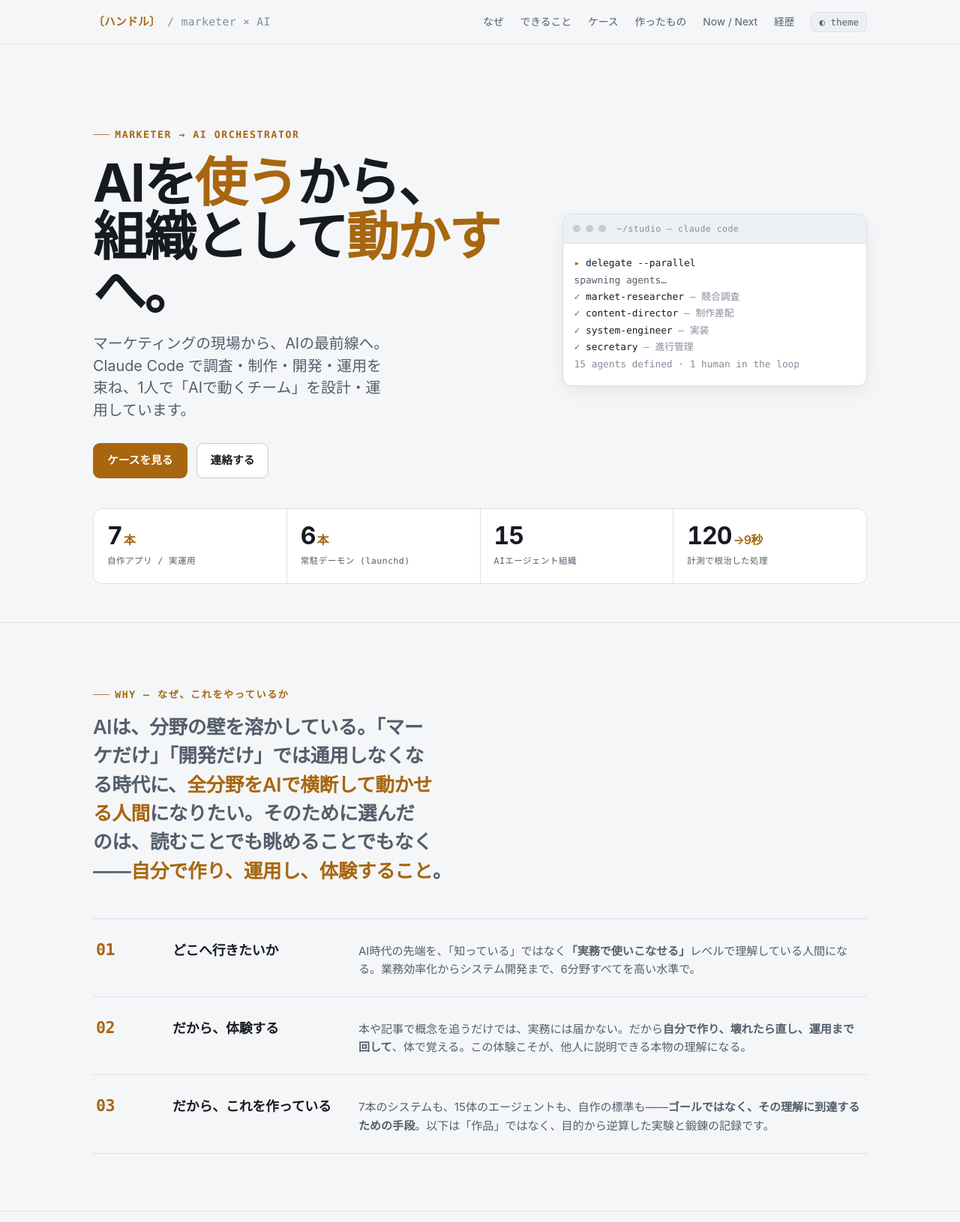
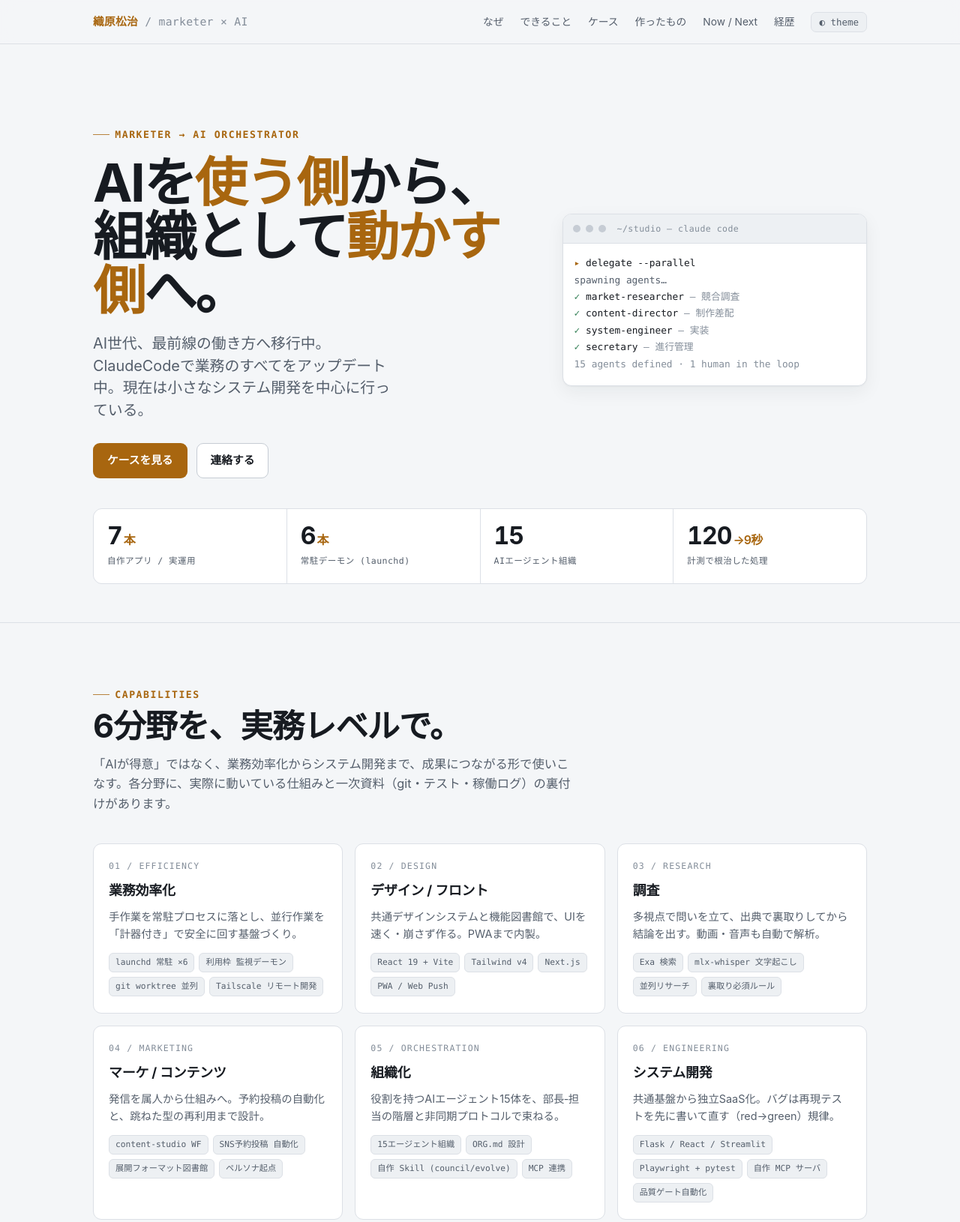
Before and after one commit to ltg201906/ori-portfolio, a plain HTML site: page index.html in a window 1280 px wide. Shown: the top 1630 px of the page at 75% size. Drawn offline with Linux system fonts and the light colour scheme.

Commit message:
Edit: ハンドル名・メインコピー・概要文・Why削除・問い合わせフォーム一旦削除

```diff
--- a/index.html
+++ b/index.html
@@ -5,7 +5,7 @@
 <meta name="viewport" content="width=device-width, initial-scale=1">
 <!-- 完成・公開解禁までは検索避け。面接官に渡す準備が整ったらこの1行を削除する -->
 <meta name="robots" content="noindex, nofollow">
-<title>〔ハンドル〕 — マーケター × AIオーケストレーター</title>
+<title>織原松治 — マーケター × AIオーケストレーター</title>
 <style>
   :root {
     /* --- light (base) --- */
@@ -297,7 +297,7 @@
 
 <div class="topbar">
   <div class="wrap">
-    <div class="brand"><b>〔ハンドル〕</b><span style="color:var(--faint);font-weight:400"> / marketer × AI</span></div>
+    <div class="brand"><b>織原松治</b><span style="color:var(--faint);font-weight:400"> / marketer × AI</span></div>
     <nav>
       <a href="#why">なぜ</a>
       <a href="#caps">できること</a>
@@ -315,8 +315,8 @@
     <div class="hero-grid">
       <div>
         <span class="kicker">Marketer → AI Orchestrator</span>
-        <h1>AIを<span class="amber">使う</span>から、<br>組織として<span class="amber">動かす</span>へ。</h1>
-        <p class="lead">マーケティングの現場から、AIの最前線へ。Claude Code で調査・制作・開発・運用を束ね、1人で「AIで動くチーム」を設計・運用しています。</p>
+        <h1>AIを<span class="amber">使う側</span>から、<br>組織として<span class="amber">動かす側</span>へ。</h1>
+        <p class="lead">AI世代、最前線の働き方へ移行中。ClaudeCodeで業務のすべてをアップデート中。現在は小さなシステム開発を中心に行っている。</p>
         <div class="cta-row">
           <a class="btn btn-primary" href="#cases">ケースを見る</a>
           <a class="btn btn-ghost" href="#contact">連絡する</a>
@@ -346,34 +346,7 @@
 </header>
 
 <main>
-  <!-- ===== why ===== -->
-  <section id="why">
-    <div class="wrap">
-      <div class="sec-head reveal" style="max-width:none">
-        <span class="kicker">Why — なぜ、これをやっているか</span>
-        <p class="why-lead">AIは、分野の壁を溶かしている。「マーケだけ」「開発だけ」では通用しなくなる時代に、<span class="amber">全分野をAIで横断して動かせる人間</span>になりたい。そのために選んだのは、読むことでも眺めることでもなく——<span class="amber">自分で作り、運用し、体験すること</span>。</p>
-      </div>
-      <div class="why-steps reveal">
-        <div class="why-step">
-          <div class="idx">01</div>
-          <h3>どこへ行きたいか</h3>
-          <p>AI時代の先端を、「知っている」ではなく<strong>「実務で使いこなせる」</strong>レベルで理解している人間になる。業務効率化からシステム開発まで、6分野すべてを高い水準で。</p>
-        </div>
-        <div class="why-step">
-          <div class="idx">02</div>
-          <h3>だから、体験する</h3>
-          <p>本や記事で概念を追うだけでは、実務には届かない。だから<strong>自分で作り、壊れたら直し、運用まで回して</strong>、体で覚える。この体験こそが、他人に説明できる本物の理解になる。</p>
-        </div>
-        <div class="why-step">
-          <div class="idx">03</div>
-          <h3>だから、これを作っている</h3>
-          <p>7本のシステムも、15体のエージェントも、自作の標準も——<strong>ゴールではなく、その理解に到達するための手段</strong>。以下は「作品」ではなく、目的から逆算した実験と鍛錬の記録です。</p>
-        </div>
-      </div>
-    </div>
-  </section>
-
-  <!-- ===== capabilities ===== -->
+<!-- ===== capabilities ===== -->
   <section id="caps">
     <div class="wrap">
       <div class="sec-head reveal">
@@ -546,10 +519,10 @@
       </div>
       <div class="bg-list reveal">
         <div class="bg-item">
-          <div class="yr">〔20XX–20XX〕</div>
+          <div class="yr">6年間</div>
           <div>
-            <h3>マーケティング 〔デジタル / コンテンツ / 戦略 など〕</h3>
-            <p>〔業界：例 BtoB SaaS / 消費財 / 人材 など〕で〔役割〕を担当。〔実績を"社名なし・数字"で：例「リード獲得を前年比◯%改善」「◯万規模の運用を主導」〕。</p>
+            <h3>BtoB SaaS ｜ インサイドセールス → マーケティング</h3>
+            <p>商談の最前線に立つ<strong>インサイドセールス</strong>から<strong>マーケティング</strong>へ転向し、6年。顧客の生の課題感を起点に施策を設計し、<strong>リード獲得を前年比180%</strong>、<strong>商談化率を1.5倍</strong>に改善。ウェビナーは<strong>最高500名</strong>を動員した。「顧客を知る現場」を通ってきたことが、いまのAI活用でも"誰の何を解くか"の起点になっている。</p>
           </div>
         </div>
         <div class="bg-item">
@@ -606,11 +579,10 @@
         <p class="contact-note">実名・詳細な経歴・職務経歴書は、ご連絡いただいた方に<strong>個別にお送りします</strong>。まずはお気軽にどうぞ。</p>
       </div>
       <div class="links reveal">
-        <a class="contact-cta" href="〔フォームURL〕">✉&nbsp; お問い合わせフォーム</a>
-        <span class="contact-sub">※ 実名・メール・所属は非公開。ご連絡はこのフォームから（返信は〔ハンドル〕より行います）。</span>
+        <!-- お問い合わせフォーム URL は準備中 -->
       </div>
     </div>
-    <div class="fineprint">〔ハンドル〕 — Portfolio · designed &amp; built with Claude Code · 〔更新日〕</div>
+    <div class="fineprint">織原松治 — Portfolio · designed &amp; built with Claude Code · 〔更新日〕</div>
   </div>
 </footer>
 
```
